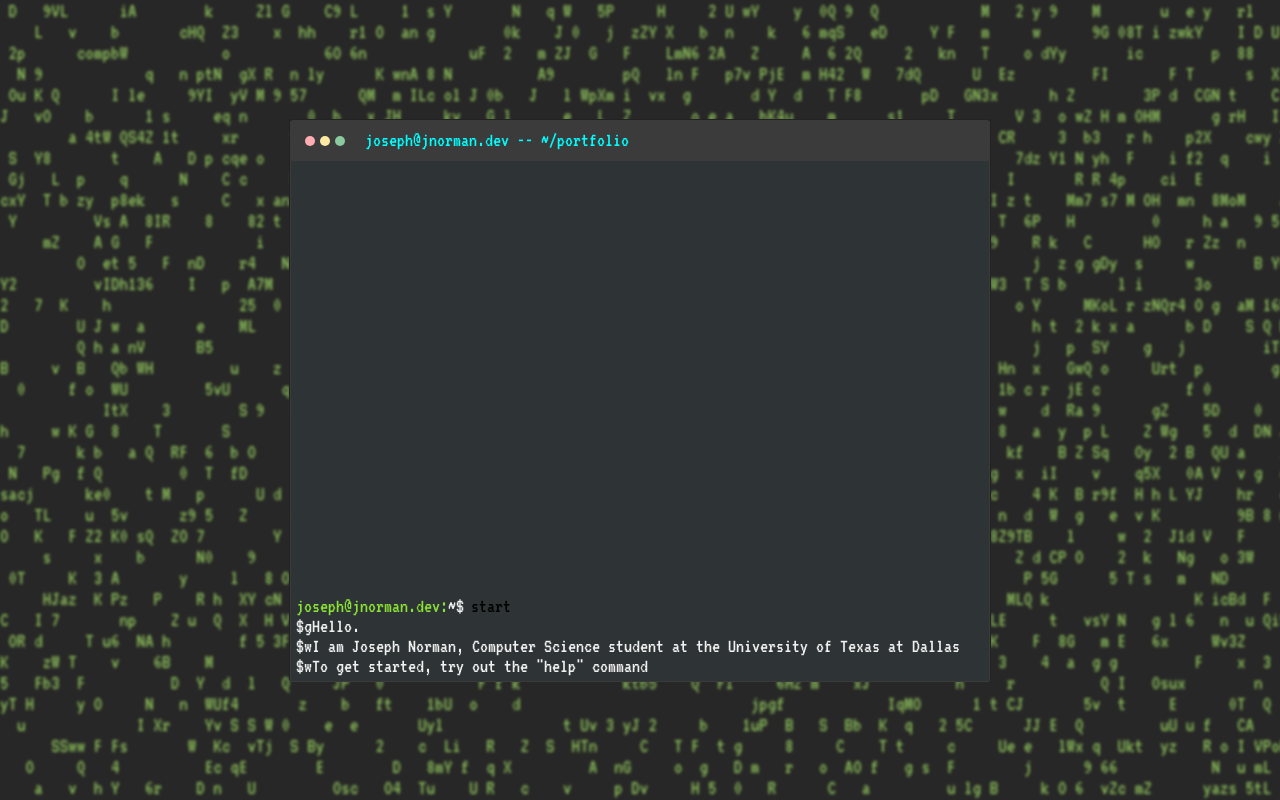
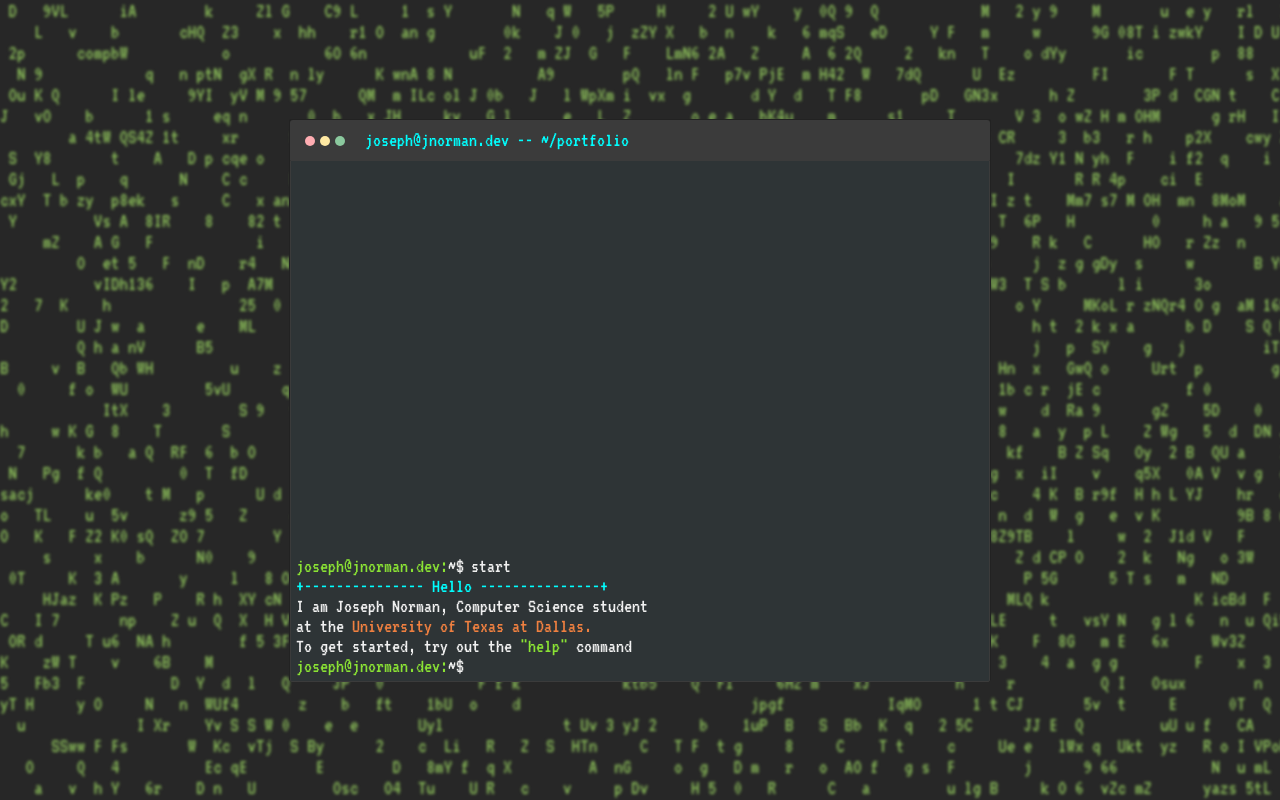
Before and after one commit to jnorman-us/portfolio, a React app: page / in a window 1280 px wide. Built offline with nearby package versions, Linux system fonts and the light colour scheme.

Commit message:
some work on bugs with undefined, probably will add async stuff

```diff
--- a/src/static/css/terminal.css
+++ b/src/static/css/terminal.css
@@ -9,6 +9,7 @@
 	display: flex;
 	justify-content: flex-end;
 	flex-direction: column;
+	color: #f0f0f0;
 }
 
 .terminal-command-query {
@@ -40,7 +41,15 @@
 .white {
 	color: #f0f0f0;
 }
-
+.red {
+	color: #f04040;
+}
+.orange {
+	color: #f08040;
+}
 .green {
 	color: #8AE234;
 }
+.blue {
+	color: cyan;
+}
--- a/src/windows/TerminalWindow.js
+++ b/src/windows/TerminalWindow.js
@@ -22,9 +22,17 @@ class TerminalWindow extends Window
 		this.commandTemplates = new Map();
 		this.commandTemplates.set('start', {
 			output: [
-				'$gHello.',
-				'$wI am Joseph Norman, Computer Science student at the University of Texas at Dallas',
-				'$wTo get started, try out the "help" command',
+				'$b$+--------------- Hello ---------------+$b$',
+				'$w$I am Joseph Norman, Computer Science student$w$',
+				'$w$at the $w$$o$University of Texas at Dallas.$o$',
+				'$w$To get started, try out the $w$$g$"help"$g$$w$ command$w$',
+			],
+			window: false,
+		});
+		this.commandTemplates.set('error', {
+			output: [
+				'$r$Command not found!$r$',
+				'$w$Try running the $w$$g$help$g$$w$ command$w$',
 			],
 			window: false,
 		});
@@ -43,13 +51,12 @@ class TerminalWindow extends Window
 	{
 		if(e.keyCode === 13)
 		{
-			var state = this.getState();
 			var commandText = e.target.value;
-			var commands = state.commands.slice(0);
+			var commands = this.getState().commands.slice(0);
 
 			if(this.commandTemplates.has(commandText))
 			{
-				commands.unshift(commandText);
+				commands.push(commandText);
 				this.setInState({
 					commands: commands,
 				});
@@ -58,25 +65,31 @@ class TerminalWindow extends Window
 			}
 			else
 			{
-				commands.unshift('error');
+				commands.push('error');
 				this.setInState({
 					commands: commands,
 				});
 			}
+			console.log("HEY")
 
-			for( ; state.line < state.commands.length; state.line ++)
+			var commands = this.getState().commands;
+			var i = 0;
+			for(i = this.getState().line; i < this.getState().commands.length; i ++)
 			{
 				var self = this;
-				setTimeout(function() {
-					self.renderLine(state.command[state.line]);
-				}, 250 * this.state.line);
+				console.log(i);
+				setTimeout((function(newI) { console.log(newI); }).bind(i), 333 * i);
+				// self.renderOutput(commands[newI]);
 			}
+			this.setInState({
+				line: i,
+			});
+
 		}
 	}
 
 	renderContent()
 	{
-		console.log(this.getState());
 		return (
 			<div className="terminal">
 				{ this.getState().renderedLines }
@@ -89,8 +102,10 @@ class TerminalWindow extends Window
 		var lines = [];
 		var outputLines = [];
 
+		console.log(command);
 		for(var line of this.commandTemplates.get(command).output)
 		{
+			console.log(line);
 			outputLines.push(
 				<div className="terminal-query-output">
 					{ this.renderOutputLine(line) }
@@ -105,35 +120,55 @@ class TerminalWindow extends Window
 					<input className="terminal-command-prompt" value={command} readOnly></input>
 				</div><br></br>
 				{ outputLines }
+				{ this.renderInputLine() }
 			</div>
 		);
 
 		this.setInState({
 			renderedLines: this.getState().renderedLines.concat(lines)
 		});
+		console.log(this.getState());
 	}
 
 	renderOutputLine(line)
-	{/*
-		var colorBlock = [];
+	{
+		const colors = new Map();
+		colors.set('w', 'white');
+		colors.set('r', 'red');
+		colors.set('o', 'orange');
+		colors.set('g', 'green');
+		colors.set('b', 'blue');
 
-		var index = 0;
-		var opened = false;
-		while(line.indexOf('$', index))
+		var colorBlocks = [];
+		var tagArray = line.split('$');
+
+		for(var i = 0; i < tagArray.length; i ++)
 		{
-			if(opened)
+			if(tagArray[i].length === 1)
 			{
-				opened = false;
-				colorBlock
+				// then should be a color tag
+				var color = colors.get(tagArray[i]);
+				var text = tagArray[i + 1];
+				colorBlocks.push(<span className={ color }>{ text }</span>);
+				i += 2;
 			}
-			else
-			{
-				opened = true;
-			}
-			var colorCode =
-			index = line.indexOf('$', index + 1);
-		}*/
-		return <span className="white">{line}</span>
+		}
+		return colorBlocks;
+	}
+
+	renderInputLine()
+	{
+		var state = this.getState();
+
+		if(state.line == state.renderedLines.length)
+		{
+			return (
+				<div className="terminal-command-query">
+					<span className="green">joseph@jnorman.dev:</span><span className="white">~$</span>
+					<input onKeyDown={ this.onEnter.bind(this) }className="terminal-command-prompt"></input>
+				</div>
+			);
+		}
 	}
 }
 
```
